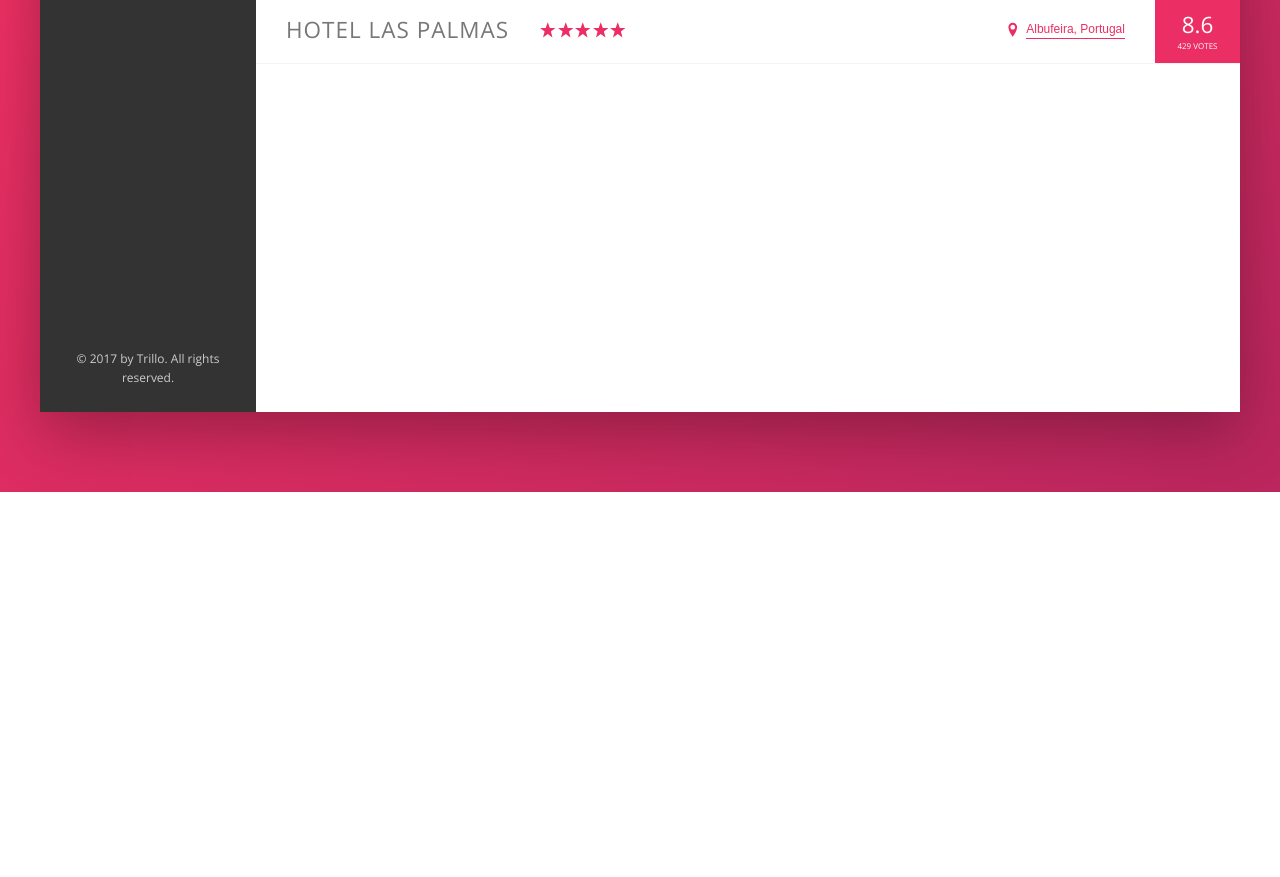
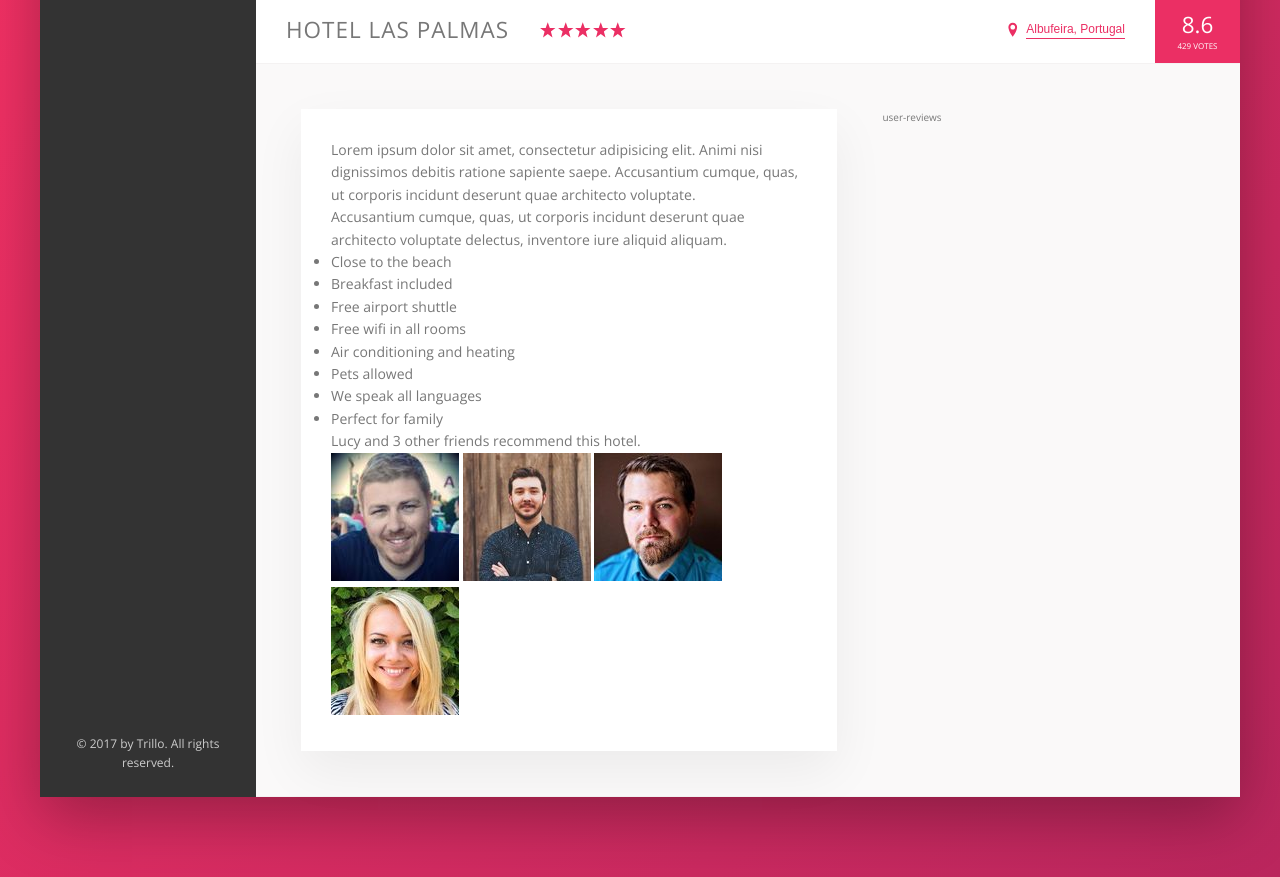
Before and after one commit to Grudgesong/Advanced-CSS-and-Sass--Flexbox--Grid--Animations-and-More, a website: page Trillo/index.html in a window 1280 px wide. Shown: the part 538-1415 px from the top of the page. Before the commit the page ends 1030 px from the top, so only its background shows below. Drawn offline with nearby package versions, Linux system fonts and the light colour scheme.

Commit message:
Building the description section part 1

```diff
--- a/Trillo/index.html
+++ b/Trillo/index.html
@@ -147,6 +147,59 @@
               <div class="overview__rating-count">429 votes</div>
             </div>
           </div>
+
+          <div class="detail">
+            <div class="description">
+              <p class="paragraph">
+                Lorem ipsum dolor sit amet, consectetur adipisicing elit. Animi
+                nisi dignissimos debitis ratione sapiente saepe. Accusantium
+                cumque, quas, ut corporis incidunt deserunt quae architecto
+                voluptate.
+              </p>
+              <p class="paragraph">
+                Accusantium cumque, quas, ut corporis incidunt deserunt quae
+                architecto voluptate delectus, inventore iure aliquid aliquam.
+              </p>
+              <ul class="list">
+                <li class="list__item">Close to the beach</li>
+                <li class="list__item">Breakfast included</li>
+                <li class="list__item">Free airport shuttle</li>
+                <li class="list__item">Free wifi in all rooms</li>
+                <li class="list__item">Air conditioning and heating</li>
+                <li class="list__item">Pets allowed</li>
+                <li class="list__item">We speak all languages</li>
+                <li class="list__item">Perfect for family</li>
+              </ul>
+              <div class="recommend">
+                <p class="recommend__count">
+                  Lucy and 3 other friends recommend this hotel.
+                </p>
+                <div class="recommend__friends">
+                  <img
+                    src="./img/user-3.jpg"
+                    alt="Friend 1"
+                    class="recomment__photo"
+                  />
+                  <img
+                    src="./img/user-4.jpg"
+                    alt="Friend 2"
+                    class="recomment__photo"
+                  />
+                  <img
+                    src="./img/user-5.jpg"
+                    alt="Friend 3"
+                    class="recomment__photo"
+                  />
+                  <img
+                    src="./img/user-6.jpg"
+                    alt="Friend 4"
+                    class="recomment__photo"
+                  />
+                </div>
+              </div>
+            </div>
+            <div class="user-reviews">user-reviews</div>
+          </div>
         </main>
       </div>
     </div>
--- a/Trillo/sass/_base.scss
+++ b/Trillo/sass/_base.scss
@@ -33,6 +33,9 @@ Grey dark 3: #999
   --color-grey-dark-3: #999;
 
   --shadow-dark: 0 2rem 6rem rgba(0, 0, 0, 0.3);
+  --shadow-light: 0 2rem 5rem rgba(0, 0, 0, 0.06);
+
+  --line: 1px solid var(--color-grey-light-2);
 }
 
 * {
--- a/Trillo/sass/_components.scss
+++ b/Trillo/sass/_components.scss
@@ -197,7 +197,7 @@
 .overview {
   display: flex;
   align-items: center;
-  border-bottom: 1px solid var(--color-grey-light-2);
+  border-bottom: var(--line);
 
   &__heading {
     font-size: 2.25rem;
--- a/Trillo/sass/_layout.scss
+++ b/Trillo/sass/_layout.scss
@@ -34,7 +34,26 @@
 
 .hotel-view {
   background-color: var(--color-white);
-  height: 80rem;
 
   flex: 1;
 }
+
+.detail {
+  display: flex;
+  padding: 4.5rem;
+  background-color: var(--color-grey-light-1);
+  border-bottom: var(--line);
+}
+
+.description {
+  font-size: 1.4rem;
+  background-color: var(--color-white);
+  box-shadow: var(--shadow-light);
+  padding: 3rem;
+  flex: 0 0 60%;
+  margin-right: 4.5rem;
+}
+
+.user-reviews {
+  flex: 1;
+}
```
Also changed, not shown: Trillo/css/style.css.
